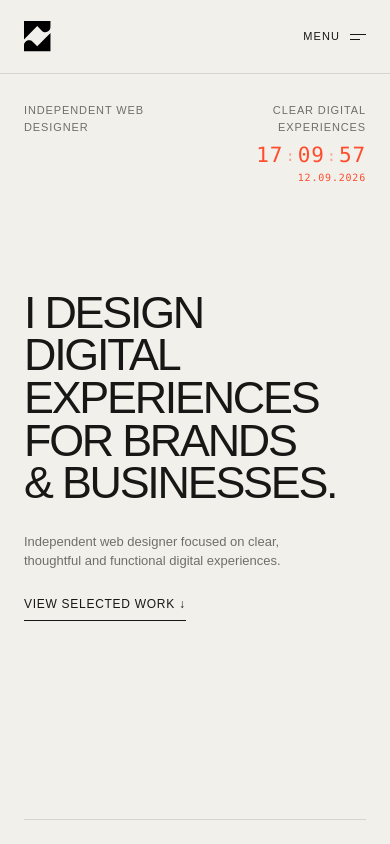
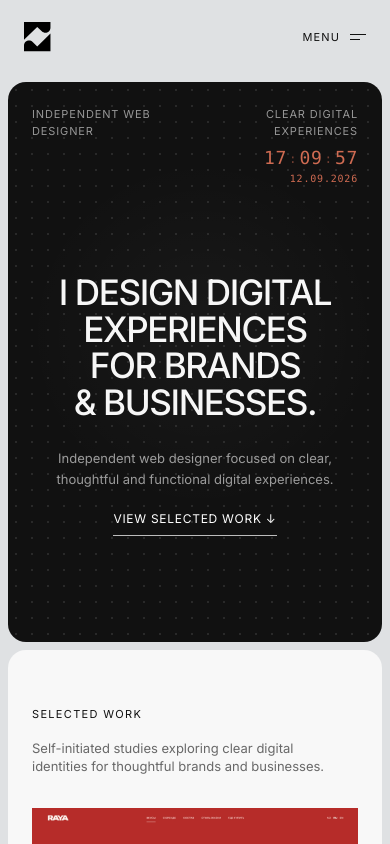
Before and after one commit to umarovro59/rustam-portfolio, a Next.js app: page / in a window 390 px wide. Shown: the top 844 px of the page. Built offline with nearby package versions, Linux system fonts and the light colour scheme.

Commit message:
Refine portfolio visual system

```diff
--- a/src/app/globals.css
+++ b/src/app/globals.css
@@ -1,17 +1,21 @@
 @import "tailwindcss";
 
 :root {
-  --paper: #f2f0eb;
-  --footer-paper: #171715;
-  --ink: #171716;
-  --muted: #6f6e69;
-  --line: #d8d5ce;
+  --paper: #dfe1e3;
+  --surface: #f8f8f8;
+  --footer-paper: #111111;
+  --ink: #111111;
+  --muted: #686868;
+  --line: #e3e3e3;
   --accent: #b85a42;
-  --section-space: clamp(64px, 9.5vw, 135px);
+  --section-space: clamp(44px, 5.5vw, 80px);
   --section-title-size: clamp(38px, 3.9vw, 66px);
-  --contact-space: clamp(64px, 8.5vw, 115px);
+  --contact-space: clamp(48px, 5.5vw, 80px);
   --secondary-size: 13px;
   --meta-size: 10px;
+  --block-edge: clamp(12px, 1.4vw, 22px);
+  --block-gap: clamp(12px, 1.4vw, 22px);
+  --block-radius: clamp(24px, 2.2vw, 32px);
 }
 * {
   box-sizing: border-box;
@@ -23,7 +27,9 @@ body {
   margin: 0;
   background: var(--paper);
   color: var(--ink);
-  font-family: Arial, Helvetica, sans-serif;
+  font-family: var(--font-inter), Inter, "Helvetica Neue", Arial, sans-serif;
+  font-weight: 400;
+  -webkit-font-smoothing: antialiased;
 }
 a {
   color: inherit;
@@ -66,10 +72,9 @@ body.menu-open {
 }
 .site-header {
   display: grid;
-  grid-template-columns: 1fr 2fr 1fr;
+  grid-template-columns: auto minmax(0, 1fr) auto;
   align-items: center;
   height: 88px;
-  border-bottom: 1px solid var(--line);
 }
 .brand {
   display: inline-flex;
@@ -84,10 +89,13 @@ body.menu-open {
 }
 .main-nav {
   display: flex;
-  gap: clamp(18px, 3vw, 48px);
+  justify-self: center;
+  align-items: center;
+  gap: clamp(24px, 2.8vw, 44px);
   font-size: 12px;
   text-transform: uppercase;
   letter-spacing: 0.1em;
+  font-weight: 500;
 }
 .main-nav a,
 .footer-links a,
@@ -106,6 +114,7 @@ body.menu-open {
   align-items: center;
   font-size: 11px;
   letter-spacing: 0.1em;
+  font-weight: 500;
 }
 .language-switcher button {
   padding: 0;
@@ -120,7 +129,8 @@ body.menu-open {
   justify-self: end;
   display: flex;
   align-items: center;
-  gap: 30px;
+  min-height: 44px;
+  gap: 28px;
 }
 .language-option {
   display: inline-flex;
@@ -133,25 +143,49 @@ body.menu-open {
 }
 .hero {
   position: relative;
-  min-height: calc(100vh - 88px);
-  padding-top: clamp(38px, 7vh, 92px);
-  padding-bottom: 64px;
+  min-height: clamp(560px, 72vh, 720px);
+  margin: var(--block-gap) var(--block-edge) 0;
+  padding-top: clamp(30px, 4vw, 54px);
+  padding-bottom: clamp(34px, 4.5vw, 64px);
+  border-radius: var(--block-radius);
+  background-color: #111111;
+  background-image: radial-gradient(
+    circle,
+    rgba(255, 255, 255, 0.1) 0.75px,
+    transparent 0.85px
+  );
+  background-size: 18px 18px;
+  color: #f7f7f7;
+  overflow: hidden;
   display: grid;
   grid-template-columns: 1fr 2fr 1fr;
   grid-template-rows: auto 1fr auto;
 }
+.hero::before {
+  content: "";
+  position: absolute;
+  inset: 0;
+  pointer-events: none;
+  background: radial-gradient(
+    circle at 52% 45%,
+    rgba(255, 255, 255, 0.035),
+    transparent 48%
+  );
+}
 .hero-kicker {
+  position: relative;
+  z-index: 1;
   grid-column: 1 / -1;
   display: grid;
-  grid-template-columns: 1fr 2fr 1fr;
+  grid-template-columns: minmax(0, 1fr) auto;
   align-items: start;
   font-size: 11px;
   letter-spacing: 0.08em;
   text-transform: uppercase;
-  color: var(--muted);
+  color: rgba(255, 255, 255, 0.56);
 }
 .hero-kicker > span {
-  grid-column: 3;
+  grid-column: 2;
   justify-self: end;
   max-width: none;
   margin: 0;
@@ -159,15 +193,15 @@ body.menu-open {
   white-space: nowrap;
 }
 .hero-clock {
-  grid-column: 3;
+  grid-column: 2;
   grid-row: 2;
   justify-self: end;
   margin-top: 18px;
-  color: #ff4d2e;
+  color: #cf6b52;
   font-family:
     ui-monospace, SFMono-Regular, Menlo, Monaco, Consolas, "Liberation Mono",
     "Courier New", monospace;
-  font-size: clamp(32px, 2.55vw, 36px);
+  font-size: clamp(20px, 1.8vw, 28px);
   font-variant-numeric: tabular-nums;
   letter-spacing: 0.04em;
   line-height: 1;
@@ -201,10 +235,14 @@ body.menu-open {
   animation: hero-clock-tick 0.16s ease both;
 }
 .hero-content {
-  grid-column: 2 / 4;
+  position: relative;
+  z-index: 1;
+  grid-column: 1 / -1;
   align-self: center;
-  max-width: 900px;
-  padding: 8vh 0 7vh;
+  justify-self: center;
+  width: min(100%, 900px);
+  padding: clamp(54px, 8vh, 92px) 0 clamp(30px, 5vh, 56px);
+  text-align: center;
 }
 .eyebrow {
   margin: 0;
@@ -217,17 +255,20 @@ body.menu-open {
 .contact-title {
   margin: 25px 0 0;
   font-size: clamp(44px, 4.6vw, 78px);
-  line-height: 0.88;
-  letter-spacing: -0.06em;
+  line-height: 0.94;
+  letter-spacing: -0.045em;
   font-weight: 500;
   text-transform: uppercase;
   text-wrap: balance;
 }
 .hero-title {
-  max-width: 900px;
+  max-width: 820px;
+  margin-inline: auto;
   margin-top: 0;
-  font-size: clamp(48px, 5.8vw, 94px);
-  line-height: 0.92;
+  font-size: clamp(42px, 4.35vw, 68px);
+  line-height: 1;
+  letter-spacing: -0.045em;
+  font-weight: 500;
 }
 .hero-type-kicker,
 .hero-type-title,
@@ -261,19 +302,17 @@ body.menu-open {
   font-size: var(--section-title-size);
 }
 em {
-  color: var(--accent);
-  font-family: Georgia, "Times New Roman", serif;
-  font-weight: 400;
-  letter-spacing: -0.09em;
-  text-transform: none;
+  color: inherit;
+  font: inherit;
 }
 .hero-foot {
   display: flex;
-  justify-content: space-between;
-  align-items: end;
-  gap: 32px;
-  margin-top: clamp(36px, 5vh, 64px);
-  max-width: 650px;
+  flex-direction: column;
+  justify-content: center;
+  align-items: center;
+  gap: 24px;
+  margin: clamp(28px, 4vh, 42px) auto 0;
+  max-width: 520px;
 }
 .hero-foot p,
 .muted-copy,
@@ -285,7 +324,17 @@ em {
   line-height: 1.45;
 }
 .hero-foot p {
-  max-width: 320px;
+  max-width: 440px;
+  color: rgba(255, 255, 255, 0.58);
+  line-height: 1.6;
+}
+.hero .text-link {
+  border-color: rgba(255, 255, 255, 0.72);
+  color: #ffffff;
+}
+.hero .text-link:hover {
+  border-color: #cf6b52;
+  color: #cf6b52;
 }
 .text-link {
   border-bottom: 1px solid var(--ink);
@@ -311,19 +360,22 @@ em {
 .hero-index span {
   color: var(--muted);
 }
-.hero-rule {
-  position: absolute;
-  left: 5vw;
-  right: 5vw;
-  bottom: 32px;
-  border-bottom: 1px solid var(--line);
-}
 .work-section,
 .about-section,
 .services-section,
 .products-section {
   padding-top: var(--section-space);
   padding-bottom: var(--section-space);
+  margin: var(--block-gap) var(--block-edge) 0;
+  border-radius: var(--block-radius);
+  background: var(--surface);
+  overflow: hidden;
+}
+.contact-section {
+  margin: var(--block-gap) var(--block-edge);
+  border-radius: var(--block-radius);
+  background: var(--surface);
+  overflow: hidden;
 }
 .section-intro {
   display: flex;
@@ -437,17 +489,6 @@ em {
 .project-link:hover .project-image {
   transform: scale(1.015);
 }
-.visual-number {
-  position: absolute;
-  top: 6%;
-  left: 4%;
-  color: #fff;
-  font-size: 13vw;
-  line-height: 0.7;
-  font-weight: 700;
-  letter-spacing: -0.1em;
-  z-index: 2;
-}
 .visual-word {
   position: absolute;
   right: 4%;
@@ -546,9 +587,7 @@ em {
 .project-meta > div:first-child {
   display: flex;
   align-items: baseline;
-  gap: 16px;
 }
-.project-number,
 .project-details {
   font-size: var(--meta-size);
   color: var(--muted);
@@ -600,7 +639,7 @@ em {
 }
 .service-list li {
   display: grid;
-  grid-template-columns: 50px 1fr 20px;
+  grid-template-columns: 1fr 20px;
   align-items: center;
   padding: 16px 0;
   border-top: 1px solid var(--line);
@@ -632,7 +671,7 @@ em {
 }
 .product-row {
   display: grid;
-  grid-template-columns: 50px 1fr 1fr;
+  grid-template-columns: 1fr 1fr;
   align-items: center;
   min-height: 66px;
   border-bottom: 1px solid var(--line);
@@ -722,11 +761,11 @@ em {
   padding-top: 20px;
   padding-bottom: 24px;
   background: var(--footer-paper);
-  color: #f2f0e9;
+  color: #ffffff;
   font-size: var(--meta-size);
 }
 .site-footer p {
-  color: rgba(242, 240, 233, 0.65);
+  color: rgba(255, 255, 255, 0.65);
   margin: 8px 0 0;
 }
 .footer-links {
@@ -737,7 +776,7 @@ em {
   letter-spacing: 0.08em;
 }
 .footer-links a {
-  color: #f2f0e9;
+  color: #ffffff;
 }
 .copyright {
   justify-self: end;
@@ -871,9 +910,12 @@ em {
 }
 @media (max-width: 700px) {
   :root {
-    --section-space: 64px;
+    --section-space: 44px;
     --section-title-size: clamp(30px, 7.2vw, 42px);
-    --contact-space: 64px;
+    --contact-space: 48px;
+    --block-edge: 8px;
+    --block-gap: 8px;
+    --block-radius: 18px;
   }
   .site-header {
     height: 74px;
@@ -941,7 +983,7 @@ em {
     flex-direction: column;
     justify-content: space-between;
     padding: 44px 24px 32px;
-    background: var(--paper);
+    background: var(--surface);
     opacity: 0;
     visibility: hidden;
     transform: translateY(-12px);
@@ -995,8 +1037,12 @@ em {
     color: var(--accent);
   }
   .hero {
-    min-height: calc(100svh - 74px);
-    padding-top: 28px;
+    min-height: 560px;
+    margin: var(--block-gap) var(--block-edge) 0;
+    padding-top: 24px;
+    padding-bottom: 32px;
+    border-radius: var(--block-radius);
+    background-size: 16px 16px;
     grid-template-columns: 1fr;
     grid-template-rows: auto 1fr auto;
   }
@@ -1021,7 +1067,7 @@ em {
     justify-self: end;
     align-items: flex-end;
     margin-top: 10px;
-    font-size: 21px;
+    font-size: 18px;
     text-align: right;
   }
   .hero-content {
@@ -1030,22 +1076,22 @@ em {
     min-width: 0;
     width: 100%;
     max-width: none;
-    padding: 0 0 6vh;
+    padding: 50px 0 34px;
   }
   .hero-title {
-    max-width: 100%;
-    font-size: clamp(38px, 11.5vw, 56px);
-    line-height: 0.95;
-    letter-spacing: -0.05em;
+    max-width: 440px;
+    font-size: clamp(32px, 9vw, 42px);
+    line-height: 1.04;
+    letter-spacing: -0.04em;
   }
   .hero-foot {
-    display: block;
+    display: flex;
     margin-top: 28px;
-    max-width: 100%;
+    max-width: 360px;
+    gap: 20px;
   }
   .hero-foot p {
-    margin-bottom: 20px;
-    max-width: 310px;
+    max-width: 330px;
   }
   .hero-foot .text-link {
     display: inline-block;
@@ -1053,11 +1099,6 @@ em {
   .hero-index {
     grid-column: 1;
     padding-bottom: 0;
-  }
-  .hero-rule {
-    left: 24px;
-    right: 24px;
-    bottom: 24px;
   }
   .work-heading,
   .products-heading,
@@ -1087,17 +1128,11 @@ em {
     min-height: 190px;
   }
   .project-meta {
-    display: grid;
-    grid-template-columns: 20px minmax(0, 1fr);
-    column-gap: 9px;
+    display: block;
     padding: 13px 0;
-  }
-  .project-meta > div:first-child {
-    display: contents;
   }
   .project-meta > div:first-child > div {
     min-width: 0;
-    grid-column: 2;
   }
   .project-description {
     width: 100%;
@@ -1106,7 +1141,6 @@ em {
   }
   .project-details {
     min-width: 0;
-    grid-column: 2;
     margin-top: 14px;
     grid-template-columns: 1fr 1fr;
     gap: 7px 14px;
@@ -1123,12 +1157,9 @@ em {
     margin-top: 32px;
   }
   .product-row {
-    grid-template-columns: 35px 1fr;
+    grid-template-columns: 1fr 1fr;
     gap: 8px;
     min-height: 68px;
-  }
-  .product-row span:last-child {
-    grid-column: 2;
   }
   .contact-section {
     min-height: 0;
@@ -1164,7 +1195,7 @@ em {
     gap: 22px;
   }
   .hero-title {
-    font-size: clamp(48px, 7.2vw, 76px);
+    font-size: clamp(40px, 5.4vw, 58px);
   }
   .section-title {
     font-size: clamp(38px, 5.4vw, 64px);
@@ -1191,7 +1222,7 @@ em {
     max-width: none;
   }
   .hero-title {
-    font-size: clamp(35px, 11.4vw, 48px);
+    font-size: clamp(30px, 8.8vw, 36px);
   }
   .hero-foot {
     margin-top: 34px;
--- a/src/components/Hero.tsx
+++ b/src/components/Hero.tsx
@@ -29,7 +29,6 @@ export function Hero({
           </a>
         </div>
       </div>
-      <div className="hero-rule" aria-hidden="true" />
     </section>
   );
 }
--- a/src/components/Products.tsx
+++ b/src/components/Products.tsx
@@ -30,9 +30,8 @@ export function Products({
         </p>
       </div>
       <div className="product-list reveal reveal-delay-2">
-        {copy.items.map((product, index) => (
+        {copy.items.map((product) => (
           <div className="product-row" key={product}>
-            <span>0{index + 1}</span>
             <strong>{product}</strong>
             <span>{copy.soon}</span>
           </div>
--- a/src/components/SelectedWork.tsx
+++ b/src/components/SelectedWork.tsx
@@ -21,12 +21,10 @@ type ProjectItem = {
 
 function ProjectVisual({
   tone,
-  number,
   image,
   title,
 }: {
   tone?: string;
-  number: string;
   image: StaticImageData | null;
   title: string;
 }) {
@@ -45,7 +43,6 @@ function ProjectVisual({
 
   return (
     <div className={`project-visual ${tone}`} aria-hidden="true">
-      <span className="visual-number">{number}</span>
       <span className="visual-word">FORM / FUNCTION</span>
       <span className="visual-orbit" />
       <span className="visual-panel" />
@@ -76,13 +73,11 @@ function ProjectCard({
           tone={
             project.image ? undefined : tones[(index - 1) % tones.length]
           }
-          number={`0${index + 1}`}
           image={project.image}
           title={project.title}
         />
         <div className="project-meta">
           <div>
-            <span className="project-number">0{index + 1}</span>
             <div>
               <h3>{project.title}</h3>
               {project.description && (
--- a/src/components/Services.tsx
+++ b/src/components/Services.tsx
@@ -16,9 +16,8 @@ export function Services({
           {copy.title}
         </h2>
         <ol className="service-list reveal reveal-delay-1">
-          {copy.items.map((service, index) => (
+          {copy.items.map((service) => (
             <li key={service}>
-              <span>0{index + 1}</span>
               <strong>{service}</strong>
               <span className="service-arrow" aria-hidden="true">
                 &#8599;
--- a/src/lib/translations.ts
+++ b/src/lib/translations.ts
@@ -16,7 +16,7 @@ export const translations = {
       cta: "View selected work",
     },
     work: {
-      label: "Selected work / 01",
+      label: "Selected work",
       title: "Selected work.",
       body: "Self-initiated studies exploring clear digital identities for thoughtful brands and businesses.",
       concept: "Concept Project",
@@ -50,13 +50,13 @@ export const translations = {
       },
     ],
     about: {
-      label: "About / 02",
+      label: "About",
       title: "Digital spaces with clarity and character.",
       body: "Independent web designer creating clear, thoughtful and visually distinctive digital experiences for brands, businesses and people with something to say.",
       approach: "Strategy / Design / Interaction / Development",
     },
     services: {
-      label: "Services / 03",
+      label: "Services",
       title: "Ways to work together.",
       items: [
         "Web Design",
@@ -66,7 +66,7 @@ export const translations = {
       ],
     },
     products: {
-      label: "Digital Products / 04",
+      label: "Digital Products",
       count: "Coming soon",
       title: "Resources for digital makers.",
       body: "Templates and resources for designers and businesses. Built carefully, released with intention.",
@@ -104,7 +104,7 @@ export const translations = {
       cta: "Смотреть работы",
     },
     work: {
-      label: "Избранные работы / 01",
+      label: "Избранные работы",
       title: "Избранные работы.",
       body: "Концептуальные проекты о ясной цифровой идентичности для внимательных брендов и бизнеса.",
       concept: "Концептуальный проект",
@@ -138,13 +138,13 @@ export const translations = {
       },
     ],
     about: {
-      label: "Обо мне / 02",
+      label: "Обо мне",
       title: "Цифровые пространства с ясностью и характером.",
       body: "Независимый веб-дизайнер, создающий ясные, продуманные и выразительные цифровые решения для брендов, бизнеса и людей, которым есть что сказать.",
       approach: "Стратегия / Дизайн / Взаимодействие / Разработка",
     },
     services: {
-      label: "Услуги / 03",
+      label: "Услуги",
       title: "Форматы сотрудничества.",
       items: [
         "Веб-дизайн",
@@ -154,7 +154,7 @@ export const translations = {
       ],
     },
     products: {
-      label: "Цифровые продукты / 04",
+      label: "Цифровые продукты",
       count: "Скоро",
       title: "Ресурсы для digital-мейкеров.",
       body: "Шаблоны и ресурсы для дизайнеров и бизнеса. Создаются внимательно и выходят в своё время.",
```
Also changed, not shown: src/app/layout.tsx (+8 -1 lines).
